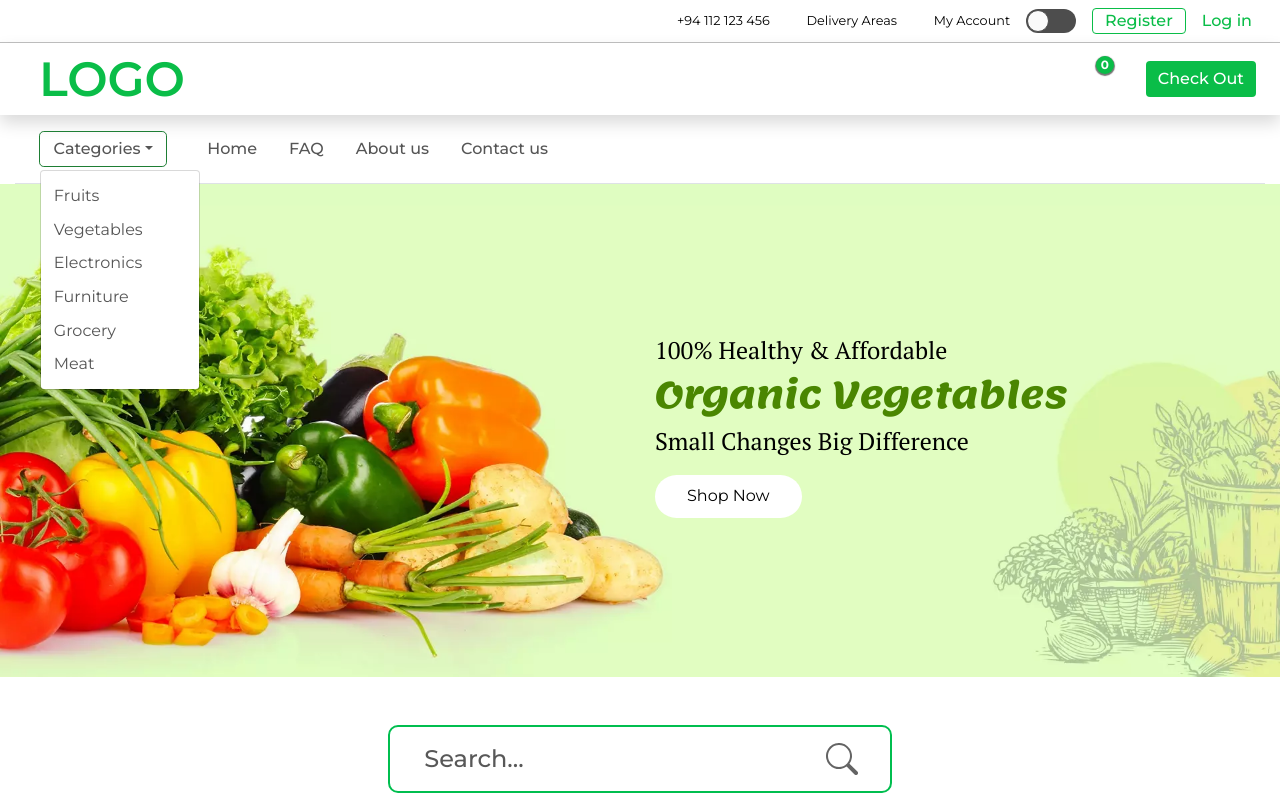
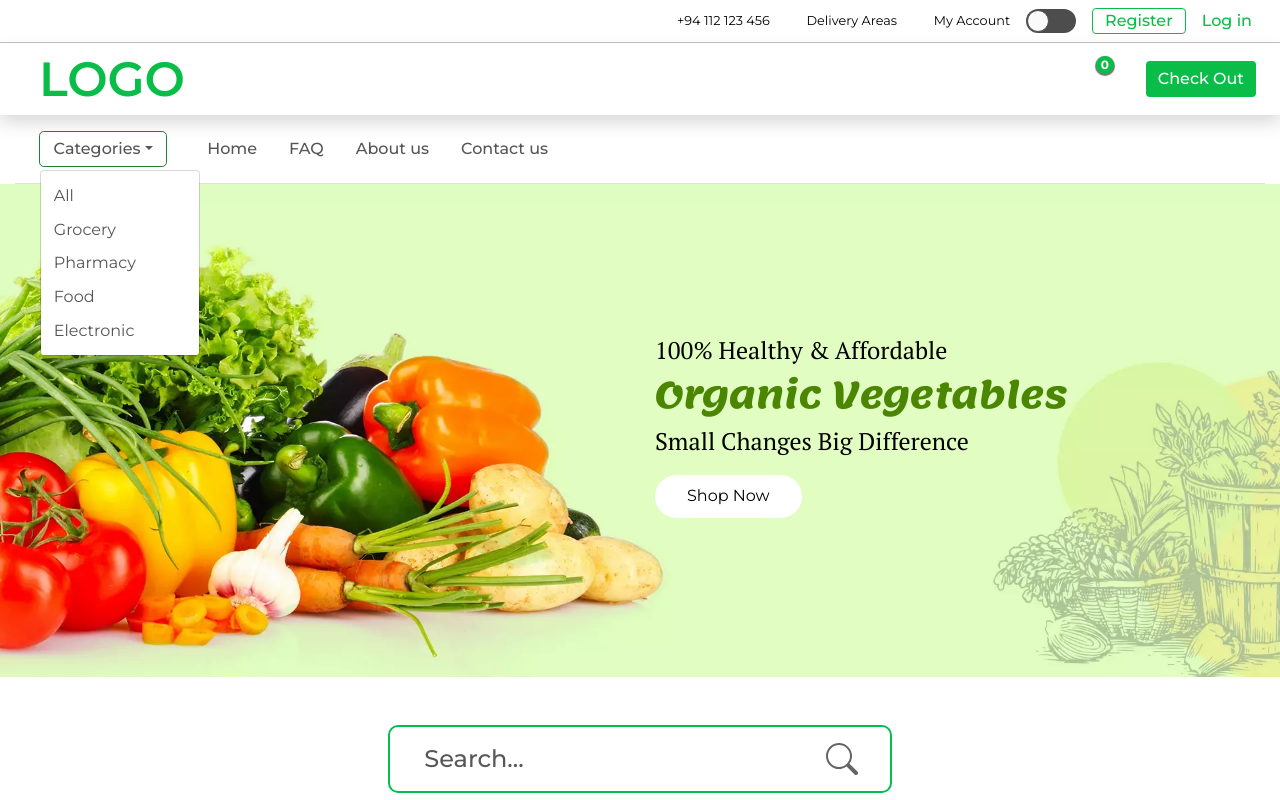
Before and after one commit to OvinduArchanaNambukara/store.archana, a React (Create React App) app: page /home/Grocery in a window 1280 px wide. Both pictures are taken after a click on the button "Categories". Shown: the top 800 px of the page. Built offline with nearby package versions, Linux system fonts and the light colour scheme; some icons are missing.

Commit message:
change navigation dropdown categories

```diff
--- a/src/components/bottom-nav/BottomNav.tsx
+++ b/src/components/bottom-nav/BottomNav.tsx
@@ -7,12 +7,21 @@ const BottomNav: React.FC = () => {
       <Container fluid={true}>
         <Navbar className="bottom-nav-bar px-0 py-3 border-bottom" expand="sm">
           <NavDropdown title="Categories" id="basic-nav-dropdown" className="bottom-nav-dropdown mr-md-4 ml-md-4 px-1">
-            <NavDropdown.Item href="#fruits">Fruits</NavDropdown.Item>
-            <NavDropdown.Item href="#vagetables">Vegetables</NavDropdown.Item>
-            <NavDropdown.Item href="#electronics">Electronics</NavDropdown.Item>
-            <NavDropdown.Item href="#furniture">Furniture</NavDropdown.Item>
-            <NavDropdown.Item href="#grocery">Grocery</NavDropdown.Item>
-            <NavDropdown.Item href="#meat">Meat</NavDropdown.Item>
+            <NavDropdown.Item>
+              <NavLink to={'/home/All'} className='p-0 text-decoration-none'>All</NavLink>
+            </NavDropdown.Item>
+            <NavDropdown.Item>
+              <NavLink to={'/home/Grocery'} className='p-0 text-decoration-none'>Grocery</NavLink>
+            </NavDropdown.Item>
+            <NavDropdown.Item>
+              <NavLink to={'/home/Pharmacy'} className='p-0 text-decoration-none'>Pharmacy</NavLink>
+            </NavDropdown.Item>
+            <NavDropdown.Item>
+              <NavLink to={'/home/Food'} className='p-0 text-decoration-none'>Food</NavLink>
+            </NavDropdown.Item>
+            <NavDropdown.Item>
+              <NavLink to={'/home/Electronic'} className='p-0 text-decoration-none'>Electronic</NavLink>
+            </NavDropdown.Item>
           </NavDropdown>
           <Navbar.Toggle aria-controls="basic-navbar-nav"/>
           <Navbar.Collapse id="basic-navbar-nav" className="bottom-nav-collapse">
```
